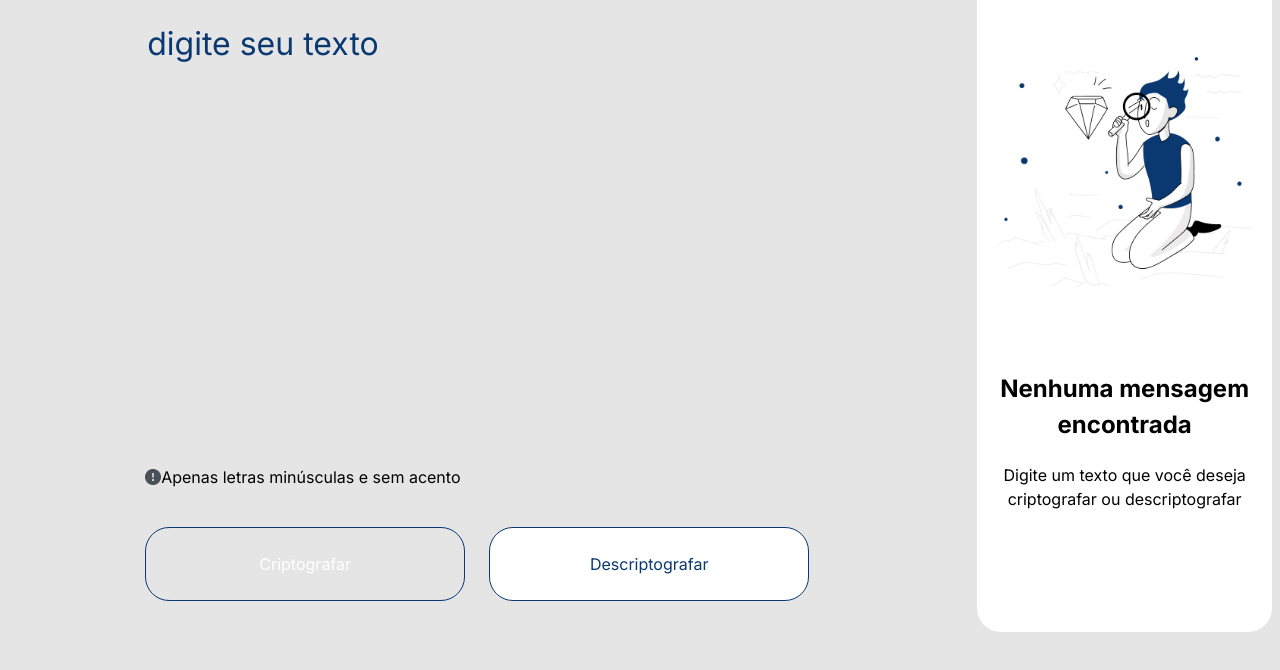
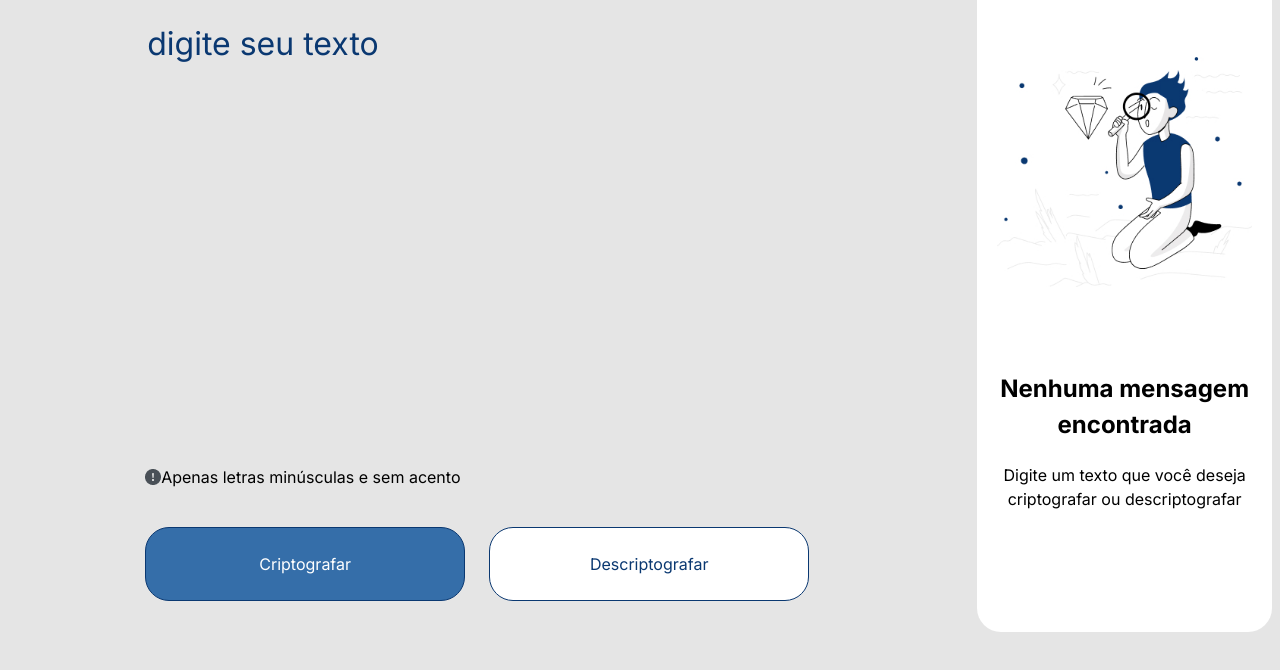
Before and after one commit to debCristina/decodificador, a plain HTML site: page index.html in a window 1280 px wide. In both pictures the pointer is over the button "Criptografar". Shown: the part 80-750 px from the top of the page. Drawn offline with Linux system fonts and the light colour scheme.

Commit message:
Update style.css

```diff
--- a/styles/style.css
+++ b/styles/style.css
@@ -90,7 +90,7 @@ main {
 }
 
 .btn-encriptar:hover {
-    background-color: var(--bg-hover);
+    background-color: var(--bg-hover-primary);
     color: var(--color-secundary);
     border: 1px solid var(--color-primary);
 }
```
